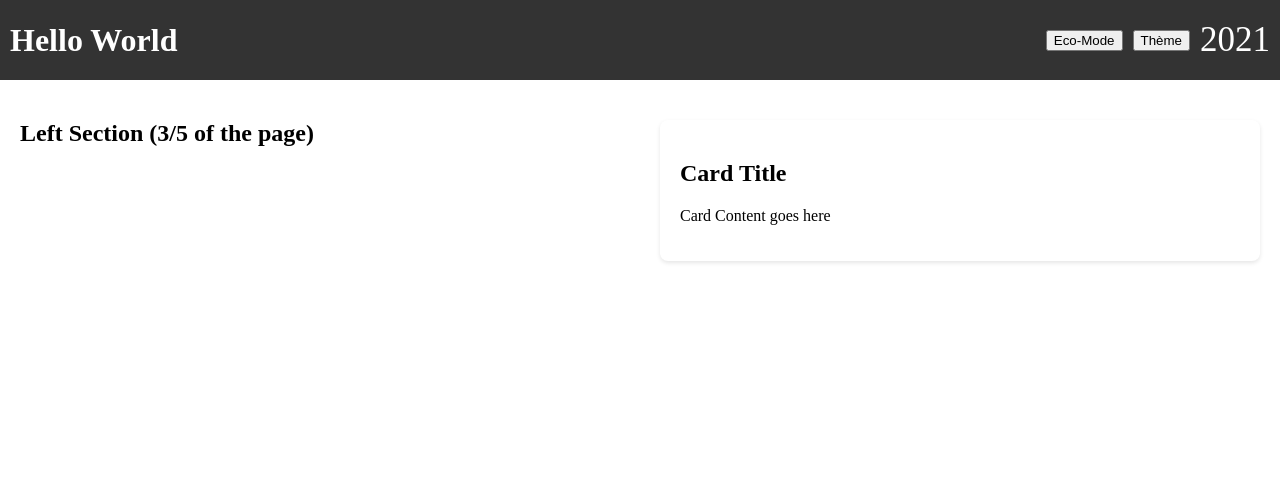
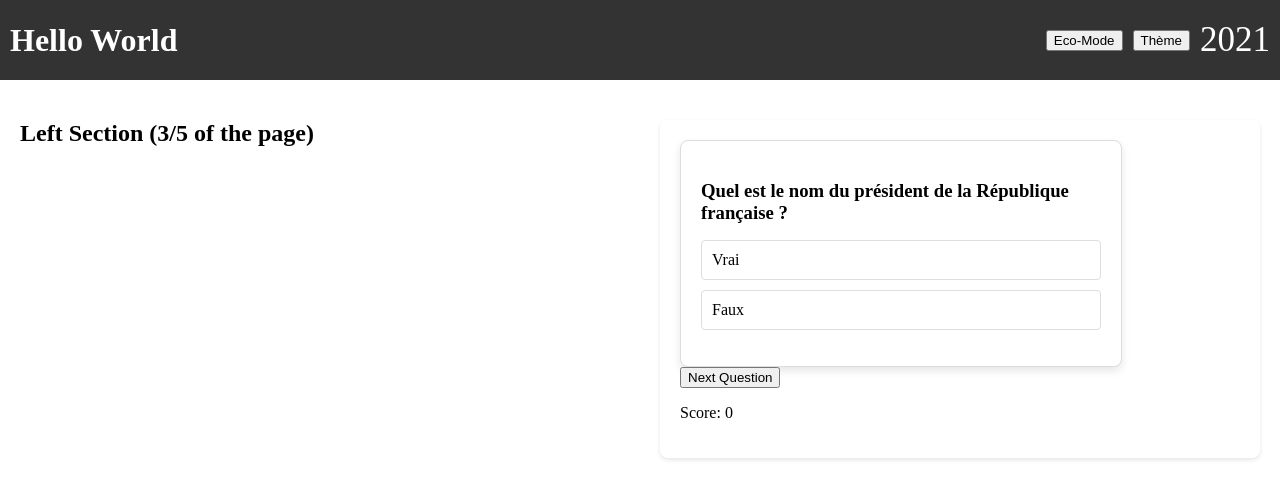
Before and after one commit to ndi-tty/nuit-info, a React (Vite) app in the folder web/: page / in a window 1280 px wide. Shown: the top 498 px of the page. Built offline with nearby package versions, Linux system fonts and the light colour scheme.

Commit message:
feat(quiz): add basic implementation of quiz
Signed-off-by: Charley <charley.geoffroy@etu.umontpellier.fr>

```diff
--- a/web/src/components/quiz-card.tsx
+++ b/web/src/components/quiz-card.tsx
@@ -0,0 +1,56 @@
+import React from "react";
+import "./quiz.css";
+import { QuizProps } from "./quiz";
+
+export interface QuizCardProps extends QuizProps {
+  onOptionClick: (option: boolean) => void;
+}
+
+export const QuizCard: React.FC<QuizCardProps> = ({
+  question,
+  options,
+  correctAnswer,
+  selectedOption,
+  onOptionClick,
+  isAnswered,
+}) => {
+  const handleOptionClick = (option: boolean) => {
+    onOptionClick(option);
+  };
+
+  return (
+    <div className="quiz-card">
+      <h3>{question}</h3>
+      <ul>
+        {options.map((option, index) => (
+          <li
+            key={index}
+            className={
+              isAnswered
+                ? option === correctAnswer
+                  ? "correct"
+                  : selectedOption === option
+                  ? "incorrect"
+                  : ""
+                : selectedOption === option
+                ? "selected"
+                : ""
+            }
+            onClick={() => handleOptionClick(option)}
+          >
+            {option ? "Vrai" : "Faux"}
+          </li>
+        ))}
+      </ul>
+      {isAnswered && (
+        <div
+          className={`answer ${
+            selectedOption === correctAnswer ? "correct" : "incorrect"
+          }`}
+        >
+          {selectedOption === correctAnswer ? "Correct!" : "Incorrect!"}
+        </div>
+      )}
+    </div>
+  );
+};
--- /dev/null
+++ b/web/src/components/quiz.css
@@ -0,0 +1,52 @@
+.quiz-card {
+  border: 1px solid #ddd;
+  border-radius: 8px;
+  padding: 20px;
+  max-width: 400px;
+  box-shadow: 0 4px 8px rgba(0, 0, 0, 0.1);
+  background-color: #fff;
+}
+
+h3 {
+  margin-bottom: 15px;
+}
+
+ul {
+  list-style: none;
+  padding: 0;
+}
+
+li {
+  margin-bottom: 10px;
+  padding: 10px;
+  border: 1px solid #ddd;
+  border-radius: 4px;
+  cursor: pointer;
+  transition: background-color 0.3s ease;
+}
+
+li:hover {
+  background-color: #f5f5f5;
+}
+
+.selected {
+  background-color: #3498db;
+  color: #fff;
+}
+
+.answer {
+  margin-top: 15px;
+  padding: 10px;
+  border-radius: 4px;
+  font-weight: bold;
+}
+
+.correct {
+  background-color: #2ecc71;
+  color: #fff;
+}
+
+.incorrect {
+  background-color: #e74c3c;
+  color: #fff;
+}
--- /dev/null
+++ b/web/src/components/quiz.tsx
@@ -0,0 +1,61 @@
+import React, { useState } from "react";
+import "./quiz.css";
+import { QuizCard } from "./quiz-card";
+
+export interface QuizProps {
+  question: string;
+  options: boolean[];
+  correctAnswer: boolean;
+  selectedOption: null;
+  isAnswered: boolean;
+}
+
+export const Quiz: React.FC<QuizProps[]> = (quizData) => {
+  const [currentIndex, setCurrentIndex] = useState(0);
+  const [selectedOptions, setSelectedOptions] = useState<boolean[]>([]);
+  const [score, setScore] = useState(0);
+  const [isQuizCompleted, setIsQuizCompleted] = useState(false);
+
+  const handleOptionClick = (option: boolean) => {
+    if (currentIndex < quizData.length) {
+      const isCorrect = option === quizData[currentIndex].correctAnswer;
+      setSelectedOptions([...selectedOptions, option]);
+      setScore(isCorrect ? score + 1 : score);
+    }
+    if (currentIndex === quizData.length - 1) {
+      setIsQuizCompleted(true);
+    }
+  };
+
+  const handleNextQuestion = () => {
+    if (currentIndex < quizData.length - 1) {
+      setCurrentIndex(currentIndex + 1);
+    }
+  };
+
+  return (
+    <div className="quiz-container">
+      {!isQuizCompleted && (
+        <>
+          <QuizCard
+            question={quizData[currentIndex].question}
+            options={quizData[currentIndex].options}
+            correctAnswer={quizData[currentIndex].correctAnswer}
+            selectedOption={null}
+            onOptionClick={handleOptionClick}
+            isAnswered={currentIndex < selectedOptions.length}
+          />
+          <button onClick={handleNextQuestion}>Next Question</button>
+          <p>Score: {score}</p>
+        </>
+      )}
+
+      {isQuizCompleted && (
+        <div className="quiz-summary">
+          <h2>Quiz Completed!</h2>
+          <p>Your Score: {score}</p>
+        </div>
+      )}
+    </div>
+  );
+};
--- a/web/src/home/home.tsx
+++ b/web/src/home/home.tsx
@@ -1,20 +1,26 @@
+import { Quiz, QuizProps } from "../components/quiz";
 import "./home.css";
 
 export interface HomeProps {}
+export const fakeQuizData: QuizProps[] = [
+  {
+    question: "Quel est le nom du président de la République française ?",
+    options: [true, false],
+    correctAnswer: true,
+    selectedOption: null,
+    isAnswered: false,
+  },
+];
 
 export const Home: React.FC<HomeProps> = () => {
   return (
     <div className="home-container">
       <div className="left-section">
-        {/* Contenu de la partie gauche */}
         <h2>Left Section (3/5 of the page)</h2>
-        {/* Ajoutez ici le contenu de la partie gauche selon vos besoins */}
       </div>
       <div className="right-section">
-        {/* Contenu de la partie droite avec une carte */}
         <div className="card">
-          <h2>Card Title</h2>
-          <p>Card Content goes here</p>
+          <Quiz {...fakeQuizData} />
         </div>
       </div>
     </div>
```
